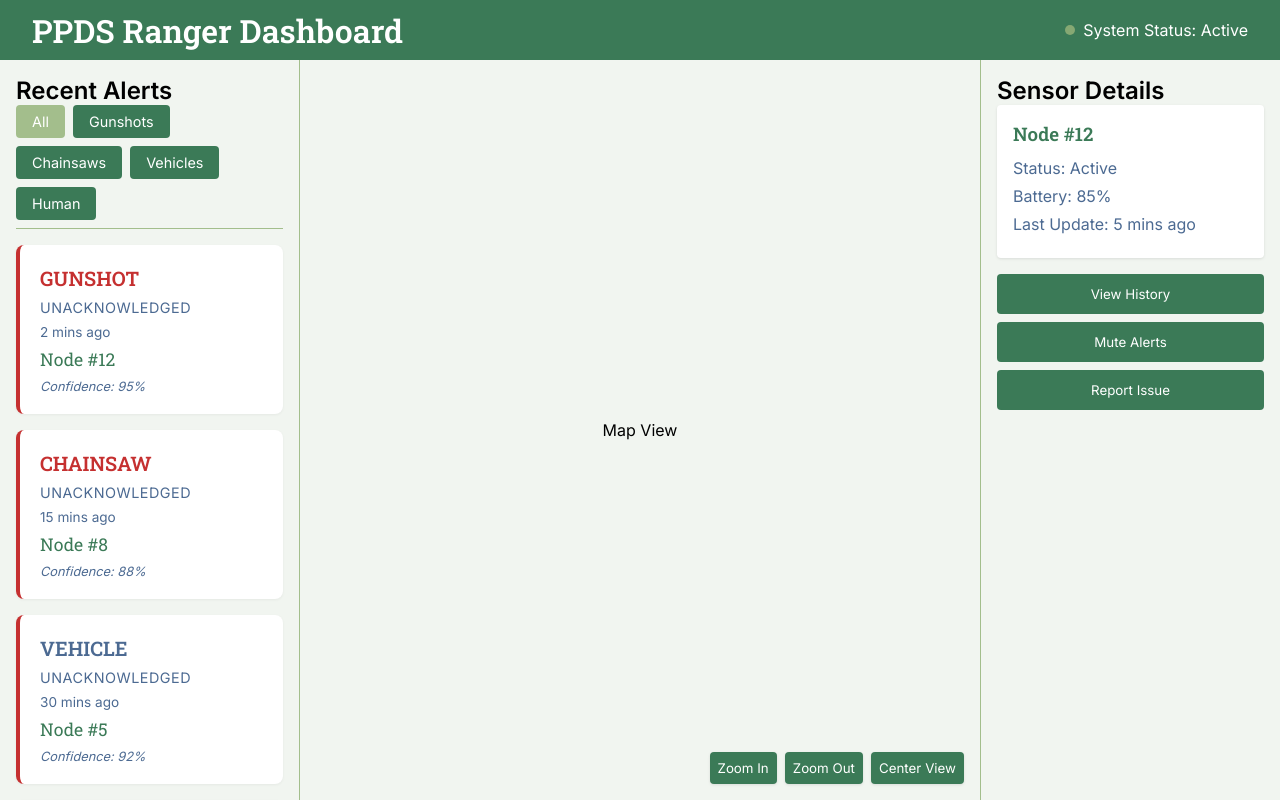
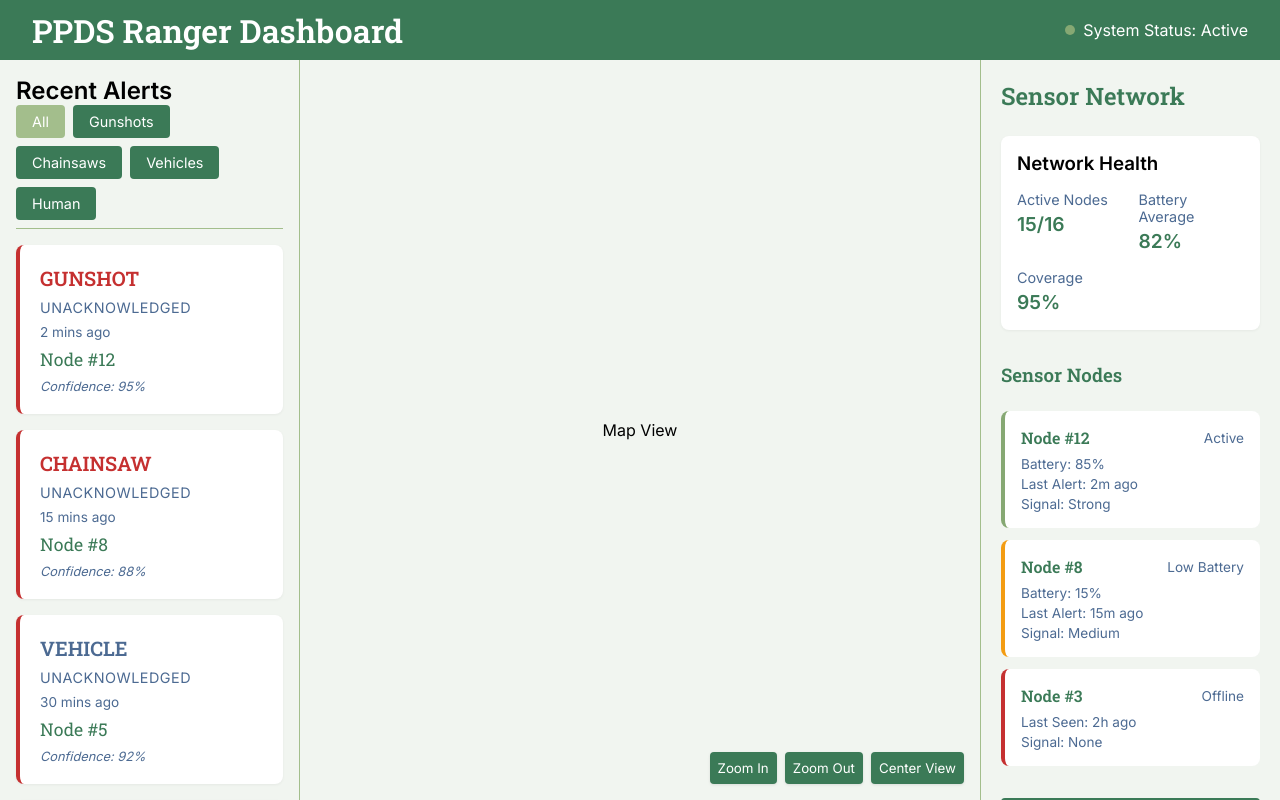
Before and after one commit to mjbucks/wildlife-conservation-network, a React (Vite) app in the folder frontend/: page / in a window 1280 px wide. Built offline with nearby package versions, Linux system fonts and the light colour scheme.

Commit message:
The frontend is reverted thankfully

```diff
--- a/frontend/src/components/SensorPanel.jsx
+++ b/frontend/src/components/SensorPanel.jsx
@@ -4,17 +4,74 @@ import '../styles/SensorPanel.css';
 const SensorPanel = () => {
   return (
     <aside className="sensor-panel">
-      <h2>Sensor Details</h2>
-      <div className="sensor-info">
-        <h3>Node #12</h3>
-        <p>Status: Active</p>
-        <p>Battery: 85%</p>
-        <p>Last Update: 5 mins ago</p>
+      <h2>Sensor Network</h2>
+
+      {/* Network Overview */}
+      <div className="network-status">
+        <div className="status-card">
+          <h3>Network Health</h3>
+          <div className="status-grid">
+            <div className="status-item">
+              <span>Active Nodes</span>
+              <span className="value">15/16</span>
+            </div>
+            <div className="status-item">
+              <span>Battery Average</span>
+              <span className="value">82%</span>
+            </div>
+            <div className="status-item">
+              <span>Coverage</span>
+              <span className="value">95%</span>
+            </div>
+          </div>
+        </div>
       </div>
-      <div className="sensor-actions">
-        <button>View History</button>
-        <button>Mute Alerts</button>
-        <button>Report Issue</button>
+
+      {/* Sensor List */}
+      <div className="sensor-list">
+        <h3>Sensor Nodes</h3>
+        {/* Each node is clickable to show details */}
+        <div className="sensor-node active">
+          <div className="node-header">
+            <span className="node-name">Node #12</span>
+            <span className="node-status">Active</span>
+          </div>
+          <div className="node-details">
+            <span>Battery: 85%</span>
+            <span>Last Alert: 2m ago</span>
+            <span>Signal: Strong</span>
+          </div>
+        </div>
+
+        <div className="sensor-node warning">
+          <div className="node-header">
+            <span className="node-name">Node #8</span>
+            <span className="node-status">Low Battery</span>
+          </div>
+          <div className="node-details">
+            <span>Battery: 15%</span>
+            <span>Last Alert: 15m ago</span>
+            <span>Signal: Medium</span>
+          </div>
+        </div>
+
+        <div className="sensor-node error">
+          <div className="node-header">
+            <span className="node-name">Node #3</span>
+            <span className="node-status">Offline</span>
+          </div>
+          <div className="node-details">
+            <span>Last Seen: 2h ago</span>
+            <span>Signal: None</span>
+          </div>
+        </div>
+      </div>
+
+      {/* Quick Actions */}
+      <div className="network-actions">
+        <button>Run Diagnostics</button>
+        <button>Configure Alerts</button>
+        <button>Download Report</button>
       </div>
     </aside>
   );
--- a/frontend/src/styles/SensorPanel.css
+++ b/frontend/src/styles/SensorPanel.css
@@ -1,50 +1,122 @@
 .sensor-panel {
-  padding: 1rem;
+  padding: 1.25rem;
   background-color: #f1f5f0;
   border-left: 1px solid #A3BE8C;
   overflow-y: auto;
-  height: 100%;
 }
 
-.sensor-info {
-  background-color: white;
-  padding: 1rem;
-  border-radius: 4px;
-  margin-bottom: 1rem;
-  box-shadow: 0 1px 3px rgba(0,0,0,0.1);
+.sensor-panel h2 {
+  font-family: 'Roboto Slab', serif;
+  color: #3B7A57;
+  margin-bottom: 1.5rem;
 }
 
-.sensor-info h3 {
+/* Network Overview Card */
+.network-status {
+  margin-bottom: 2rem;
+}
+
+.status-card {
+  background: white;
+  padding: 1rem;
+  border-radius: 8px;
+  box-shadow: 0 1px 3px rgba(0,0,0,0.05);
+}
+
+.status-grid {
+  display: grid;
+  grid-template-columns: repeat(2, 1fr);
+  gap: 1rem;
+  margin-top: 1rem;
+}
+
+.status-item {
+  font-family: 'Inter', sans-serif;
+  font-size: 0.9rem;
+  color: #4C6A92;
+}
+
+.status-item .value {
+  display: block;
+  font-size: 1.2rem;
+  font-weight: 600;
   color: #3B7A57;
+  margin-top: 0.25rem;
+}
+
+/* Sensor Node List */
+.sensor-list {
+  margin-bottom: 2rem;
+}
+
+.sensor-list h3 {
+  font-family: 'Roboto Slab', serif;
+  color: #3B7A57;
+  margin-bottom: 1.5rem;
+}
+
+.sensor-node {
+  background: white;
+  padding: 1rem;
+  border-radius: 8px;
   margin-bottom: 0.75rem;
+  border-left: 4px solid #86A873;
+}
+
+.sensor-node.warning {
+  border-left-color: #f39c12;
+}
+
+.sensor-node.error {
+  border-left-color: #C53030;
+}
+
+.node-header {
+  display: flex;
+  justify-content: space-between;
+  align-items: center;
+  margin-bottom: 0.5rem;
+}
+
+.node-name {
   font-family: 'Roboto Slab', serif;
   font-weight: 600;
+  color: #3B7A57;
 }
 
-.sensor-info p {
+.node-status {
+  font-family: 'Inter', sans-serif;
+  font-size: 0.85rem;
   color: #4C6A92;
-  margin: 0.5rem 0;
-  font-family: 'Inter', sans-serif;
 }
 
-.sensor-actions {
+.node-details {
   display: flex;
   flex-direction: column;
-  gap: 0.5rem;
+  gap: 0.25rem;
+  font-family: 'Inter', sans-serif;
+  font-size: 0.85rem;
+  color: #4C6A92;
 }
 
-.sensor-actions button {
+/* Action Buttons */
+.network-actions {
+  display: flex;
+  flex-direction: column;
+  gap: 0.75rem;
+}
+
+.network-actions button {
   padding: 0.75rem;
-  border: none;
   background-color: #3B7A57;
   color: white;
+  border: none;
   border-radius: 4px;
+  font-family: 'Inter', sans-serif;
   cursor: pointer;
   transition: all 0.2s ease;
-  font-family: 'Inter', sans-serif;
 }
 
-.sensor-actions button:hover {
+.network-actions button:hover {
   background-color: #A3BE8C;
-  transform: translateY(-1px);
 }
```
